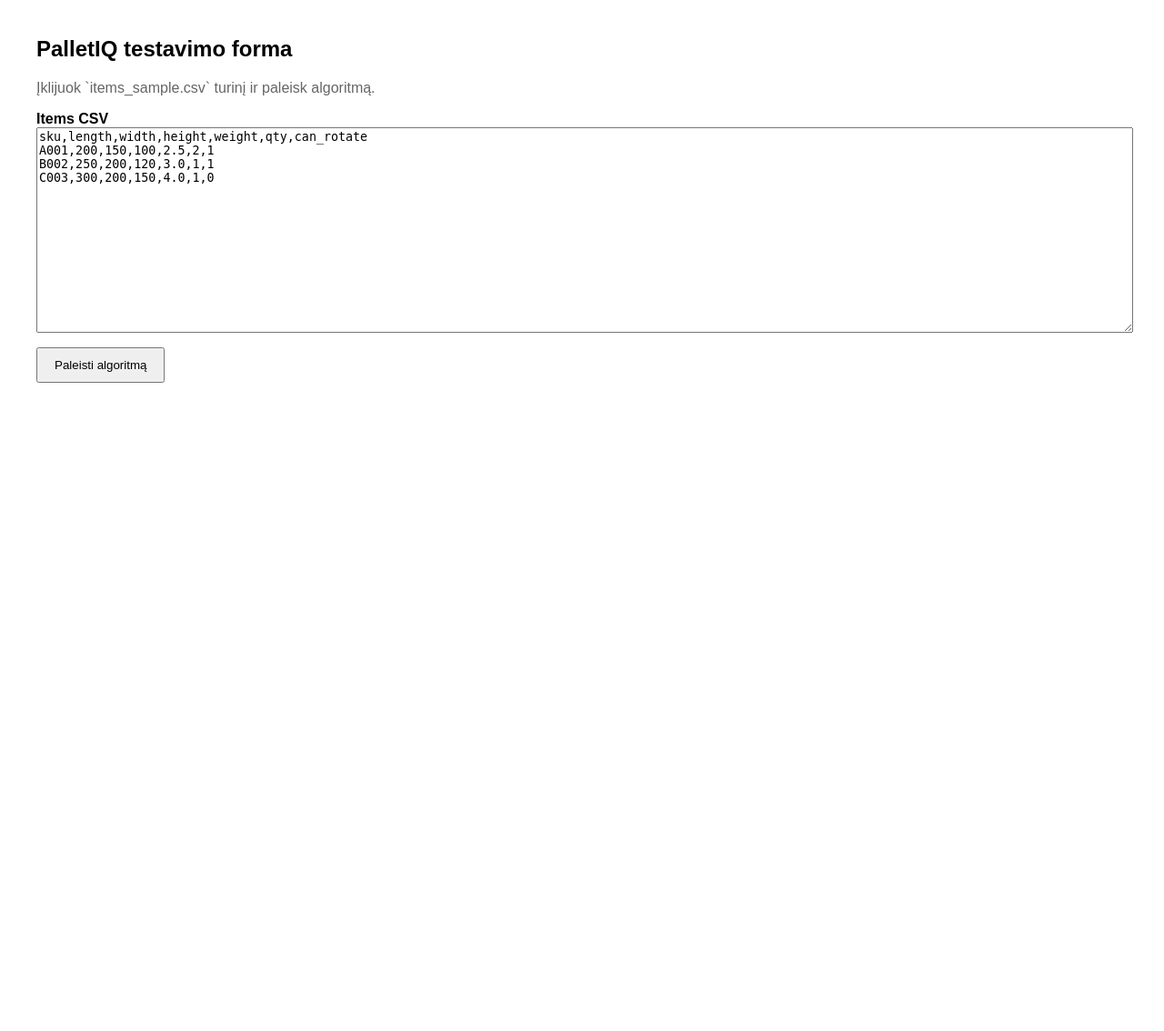
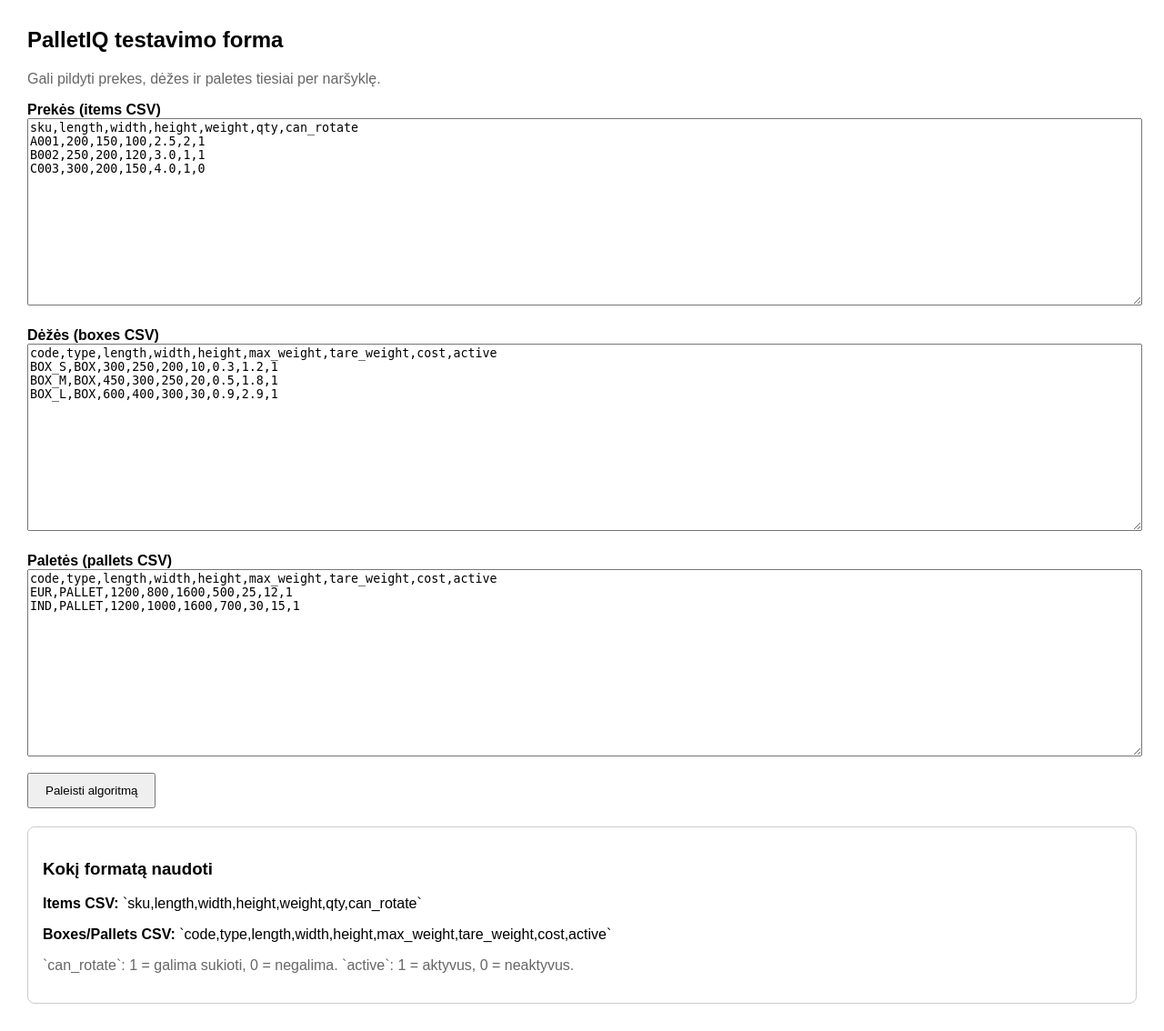
Before and after one commit to zilvis565-dev/palletiq, a Flask app: page / in a window 1280 px wide. Shown: the whole page at 91% size. Before the commit the page ends 421 px from the top, so only its background shows below. Run offline with Flask 3, Linux system fonts and the light colour scheme.

Commit message:
Add editable items, boxes and pallets CSV inputs to web UI

```diff
--- a/app.py
+++ b/app.py
@@ -2,10 +2,11 @@ from flask import Flask, render_template, request
 import csv
 import io
 from packing_engine import (
-    load_items_from_csv,
-    load_containers_from_csv,
+    Item,
+    Container,
     choose_box_then_pallet,
     choose_multiple_containers,
+    load_items_from_csv,
 )
 
 app = Flask(__name__)
@@ -15,53 +16,78 @@ def parse_items_csv_text(csv_text: str):
     items = []
     reader = csv.DictReader(io.StringIO(csv_text.strip()))
     for row in reader:
-        items.append({
-            'sku': row['sku'],
-            'length': int(row['length']),
-            'width': int(row['width']),
-            'height': int(row['height']),
-            'weight': float(row['weight']),
-            'qty': int(row['qty']),
-            'can_rotate': bool(int(row['can_rotate'])),
-        })
+        items.append(
+            Item(
+                sku=row['sku'],
+                length=int(row['length']),
+                width=int(row['width']),
+                height=int(row['height']),
+                weight=float(row['weight']),
+                qty=int(row['qty']),
+                can_rotate=bool(int(row['can_rotate'])),
+            )
+        )
     return items
 
 
-def build_items(item_dicts):
-    from packing_engine import Item
-    return [Item(**item) for item in item_dicts]
+def parse_containers_csv_text(csv_text: str):
+    containers = []
+    reader = csv.DictReader(io.StringIO(csv_text.strip()))
+    for row in reader:
+        containers.append(
+            Container(
+                code=row['code'],
+                type=row['type'],
+                length=int(row['length']),
+                width=int(row['width']),
+                height=int(row['height']),
+                max_weight=float(row['max_weight']),
+                tare_weight=float(row['tare_weight']),
+                cost=float(row['cost']),
+                active=bool(int(row['active'])),
+            )
+        )
+    return containers
+
+
+def load_text_file(path: str) -> str:
+    with open(path, encoding='utf-8') as f:
+        return f.read()
 
 
 @app.route('/', methods=['GET', 'POST'])
 def index():
     single_result = None
     multi_result = None
-    items_text = ''
+    error_message = None
+
+    items_text = load_text_file('items_sample.csv')
+    boxes_text = load_text_file('boxes.csv')
+    pallets_text = load_text_file('pallets.csv')
 
     if request.method == 'POST':
         items_text = request.form.get('items_csv', '').strip()
-        if items_text:
-            item_dicts = parse_items_csv_text(items_text)
-            items = build_items(item_dicts)
-        else:
-            items = load_items_from_csv('items_sample.csv')
-            with open('items_sample.csv', encoding='utf-8') as f:
-                items_text = f.read()
+        boxes_text = request.form.get('boxes_csv', '').strip()
+        pallets_text = request.form.get('pallets_csv', '').strip()
 
-        boxes = load_containers_from_csv('boxes.csv')
-        pallets = load_containers_from_csv('pallets.csv')
+        try:
+            items = parse_items_csv_text(items_text)
+            boxes = parse_containers_csv_text(boxes_text)
+            pallets = parse_containers_csv_text(pallets_text)
 
-        single_result = choose_box_then_pallet(items, boxes, pallets, mode='smallest_fit')
-        multi_result = choose_multiple_containers(items, boxes + pallets, mode='smallest_fit')
-    else:
-        with open('items_sample.csv', encoding='utf-8') as f:
-            items_text = f.read()
+            single_result = choose_box_then_pallet(items, boxes, pallets, mode='smallest_fit')
+            multi_result = choose_multiple_containers(items, boxes + pallets, mode='smallest_fit')
+        except Exception as e:
+            error_message = str(e)
 
     return render_template(
         'index.html',
         items_text=items_text,
+        boxes_text=boxes_text,
+        pallets_text=pallets_text,
         single_result=single_result,
         multi_result=multi_result,
+        error_message=error_message,
     )
 
 
--- a/templates/index.html
+++ b/templates/index.html
@@ -5,26 +5,55 @@
   <meta name="viewport" content="width=device-width, initial-scale=1">
   <title>PalletIQ</title>
   <style>
-    body { font-family: Arial, sans-serif; margin: 40px; max-width: 1200px; }
-    textarea { width: 100%; height: 220px; font-family: monospace; }
-    button { padding: 10px 18px; margin-top: 12px; }
+    body { font-family: Arial, sans-serif; margin: 30px; max-width: 1400px; }
+    textarea { width: 100%; height: 200px; font-family: monospace; }
+    button { padding: 10px 18px; margin-top: 14px; }
     .card { border: 1px solid #ccc; padding: 16px; margin-top: 20px; border-radius: 8px; }
     table { border-collapse: collapse; width: 100%; margin-top: 10px; }
     th, td { border: 1px solid #ddd; padding: 8px; text-align: left; }
     th { background: #f5f5f5; }
     .muted { color: #666; }
+    .grid { display: grid; grid-template-columns: 1fr; gap: 20px; }
+    .error { background: #ffe8e8; border: 1px solid #ffb3b3; padding: 12px; border-radius: 8px; }
   </style>
 </head>
 <body>
   <h2>PalletIQ testavimo forma</h2>
-  <p class="muted">Įklijuok `items_sample.csv` turinį ir paleisk algoritmą.</p>
+  <p class="muted">Gali pildyti prekes, dėžes ir paletes tiesiai per naršyklę.</p>
+
+  {% if error_message %}
+  <div class="error">
+    <strong>Klaida:</strong> {{ error_message }}
+  </div>
+  {% endif %}
 
   <form method="post">
-    <label for="items_csv"><strong>Items CSV</strong></label>
-    <textarea name="items_csv" id="items_csv">{{ items_text }}</textarea>
-    <br>
+    <div class="grid">
+      <div>
+        <label for="items_csv"><strong>Prekės (items CSV)</strong></label>
+        <textarea name="items_csv" id="items_csv">{{ items_text }}</textarea>
+      </div>
+
+      <div>
+        <label for="boxes_csv"><strong>Dėžės (boxes CSV)</strong></label>
+        <textarea name="boxes_csv" id="boxes_csv">{{ boxes_text }}</textarea>
+      </div>
+
+      <div>
+        <label for="pallets_csv"><strong>Paletės (pallets CSV)</strong></label>
+        <textarea name="pallets_csv" id="pallets_csv">{{ pallets_text }}</textarea>
+      </div>
+    </div>
+
     <button type="submit">Paleisti algoritmą</button>
   </form>
+
+  <div class="card">
+    <h3>Kokį formatą naudoti</h3>
+    <p><strong>Items CSV:</strong> `sku,length,width,height,weight,qty,can_rotate`</p>
+    <p><strong>Boxes/Pallets CSV:</strong> `code,type,length,width,height,max_weight,tare_weight,cost,active`</p>
+    <p class="muted">`can_rotate`: 1 = galima sukioti, 0 = negalima. `active`: 1 = aktyvus, 0 = neaktyvus.</p>
+  </div>
 
   {% if single_result %}
   <div class="card">
```
Also changed, not shown: README.md.
